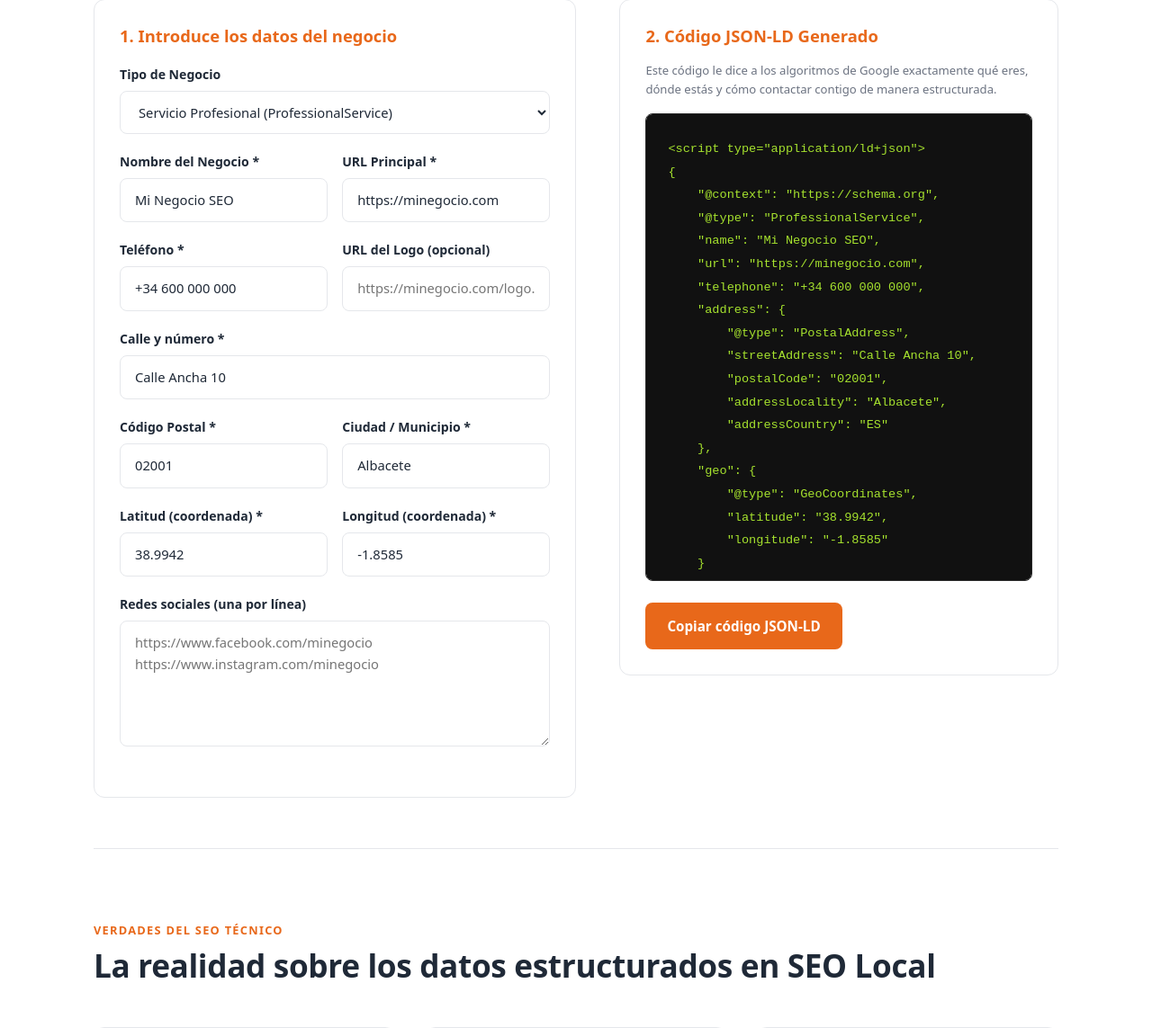
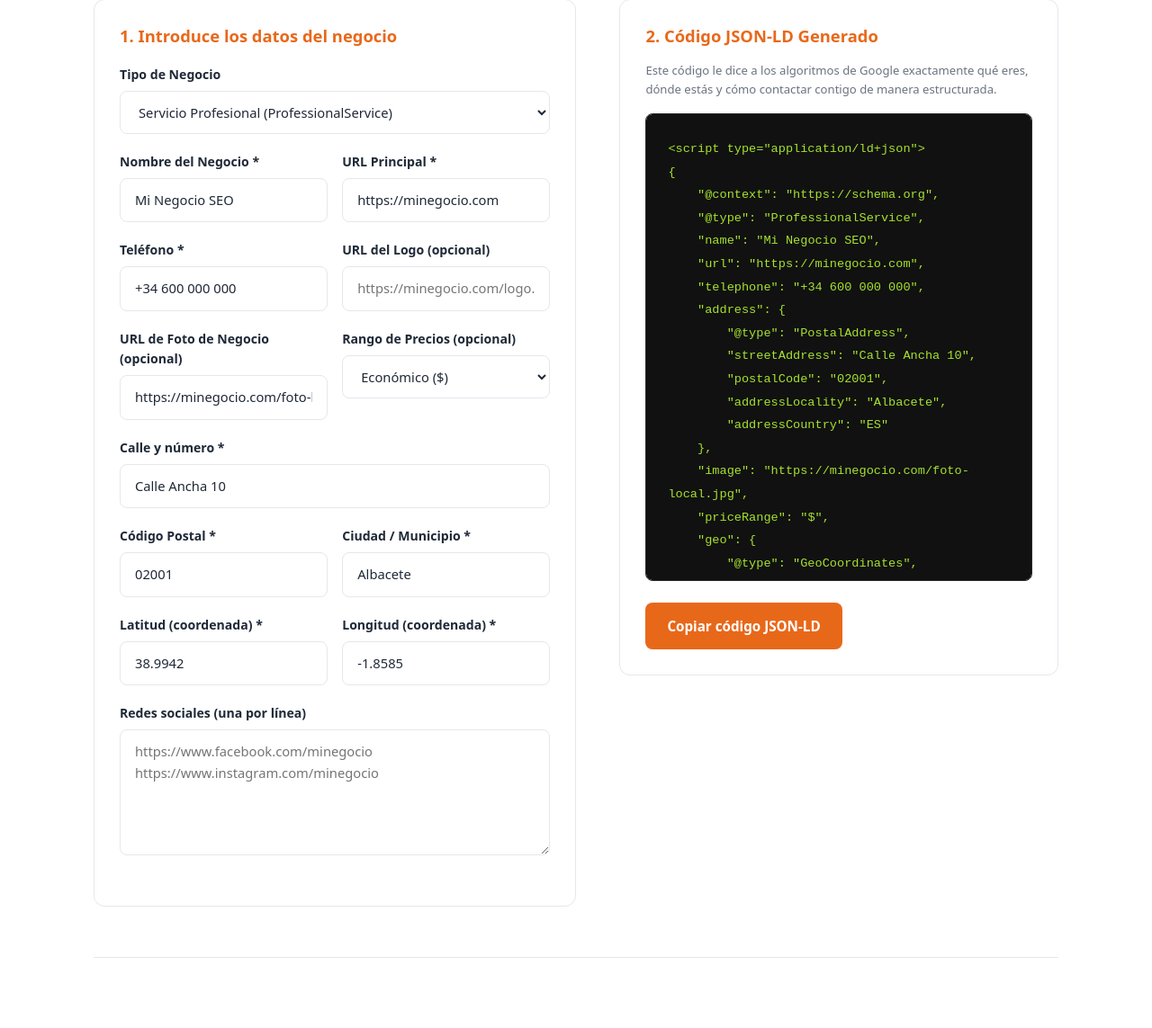
Before and after one commit to vicksWalkiria/victor-alonso.es, a PHP site: page /herramientas/generador-schema-local/ in a window 1280 px wide. Shown: the part 631-1774 px from the top of the page at 90% size. Run offline with PHP 8.4, Linux system fonts and the light colour scheme.

Commit message:
feat: añadidos campos priceRange e image al generador de schema y aplicado escape de seguridad XSS sobre etiquetas script

```diff
--- a/herramientas/generador-schema-local.php
+++ b/herramientas/generador-schema-local.php
@@ -107,6 +107,23 @@ require dirname(__DIR__) . '/includes/breadcrumbs.php';
           </div>
 
           <div class="form-row">
+            <div class="form-group">
+              <label class="form-label" for="sc-image">URL de Foto de Negocio (opcional)</label>
+              <input type="url" class="form-input" id="sc-image" value="https://minegocio.com/foto-local.jpg" placeholder="https://minegocio.com/foto-local.jpg">
+            </div>
+            <div class="form-group">
+              <label class="form-label" for="sc-price">Rango de Precios (opcional)</label>
+              <select class="form-select" id="sc-price">
+                <option value="">No especificar</option>
+                <option value="$" selected>Económico ($)</option>
+                <option value="$$">Moderado ($$)</option>
+                <option value="$$$">Caro ($$$)</option>
+                <option value="$$$$">Muy caro ($$$$)</option>
+              </select>
+            </div>
+          </div>
+
+          <div class="form-row">
             <div class="form-group" style="grid-column: span 2">
               <label class="form-label" for="sc-street">Calle y número *</label>
               <input type="text" class="form-input" id="sc-street" value="Calle Ancha 10" required>
@@ -210,6 +227,8 @@ document.addEventListener('DOMContentLoaded', function() {
     const scUrl = document.getElementById('sc-url');
     const scPhone = document.getElementById('sc-phone');
     const scLogo = document.getElementById('sc-logo');
+    const scImage = document.getElementById('sc-image');
+    const scPrice = document.getElementById('sc-price');
     const scStreet = document.getElementById('sc-street');
     const scPostal = document.getElementById('sc-postal');
     const scLocality = document.getElementById('sc-locality');
@@ -221,6 +240,8 @@ document.addEventListener('DOMContentLoaded', function() {
 
     function generateSchema() {
         const logoVal = scLogo.value.trim();
+        const imageVal = scImage.value.trim();
+        const priceVal = scPrice.value.trim();
         const sameAsVal = scSame.value.trim().split('\n').filter(url => url.trim() !== '');
 
         const schema = {
@@ -242,6 +263,14 @@ document.addEventListener('DOMContentLoaded', function() {
             schema["logo"] = logoVal;
         }
 
+        if (imageVal) {
+            schema["image"] = imageVal;
+        }
+
+        if (priceVal) {
+            schema["priceRange"] = priceVal;
+        }
+
         const lat = scLat.value.trim();
         const lng = scLng.value.trim();
         if (lat && lng) {
@@ -256,11 +285,15 @@ document.addEventListener('DOMContentLoaded', function() {
             schema["sameAs"] = sameAsVal;
         }
 
-        const jsonString = `<script type="application/ld+json">\n${JSON.stringify(schema, null, 4)}\n<\/script>`;
-        schemaCode.textContent = jsonString;
+        // Generar JSON y aplicar escape de seguridad de trinchera frente a XSS
+        let jsonString = JSON.stringify(schema, null, 4);
+        jsonString = jsonString.replace(/<\/script>/ig, '<\\/script>');
+
+        const fullScript = `<script type="application/ld+json">\n${jsonString}\n<\/script>`;
+        schemaCode.textContent = fullScript;
     }
 
-    const inputs = [scType, scName, scUrl, scPhone, scLogo, scStreet, scPostal, scLocality, scLat, scLng, scSame];
+    const inputs = [scType, scName, scUrl, scPhone, scLogo, scImage, scPrice, scStreet, scPostal, scLocality, scLat, scLng, scSame];
     inputs.forEach(input => {
         if(input) {
             input.addEventListener('input', generateSchema);
```
